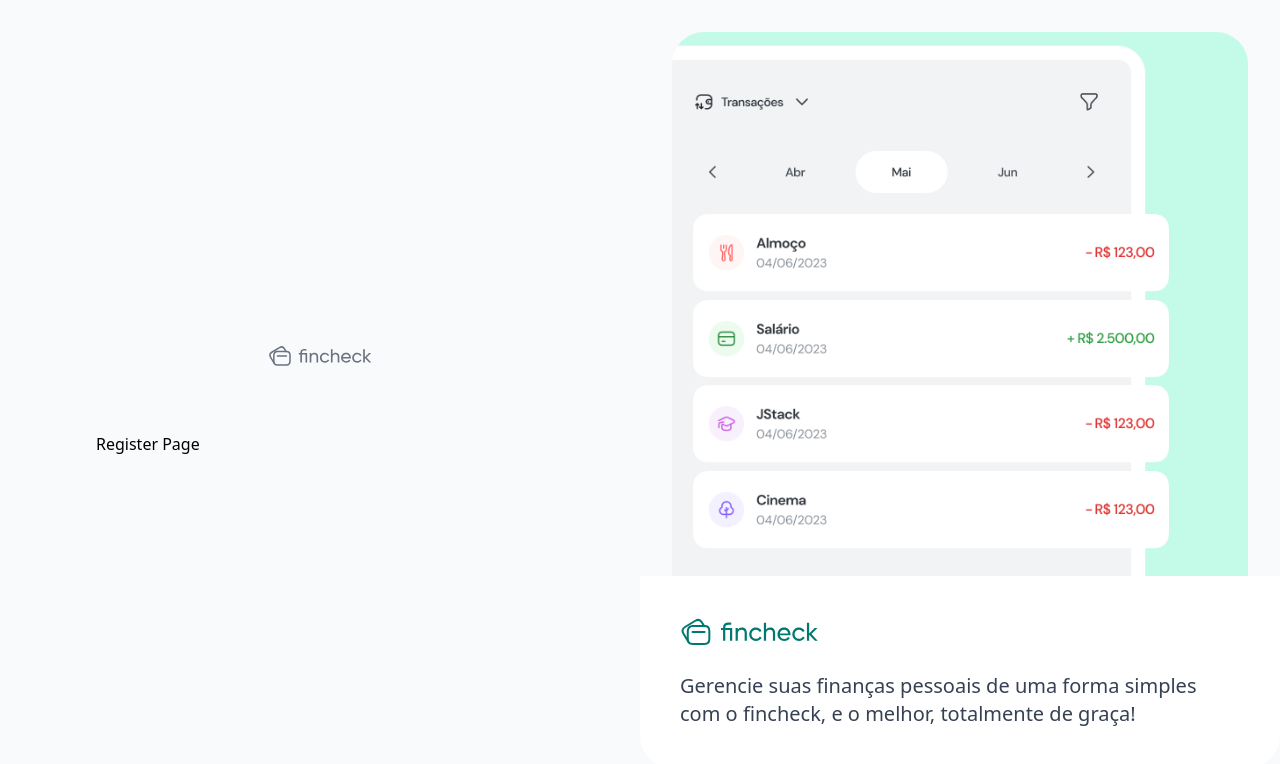
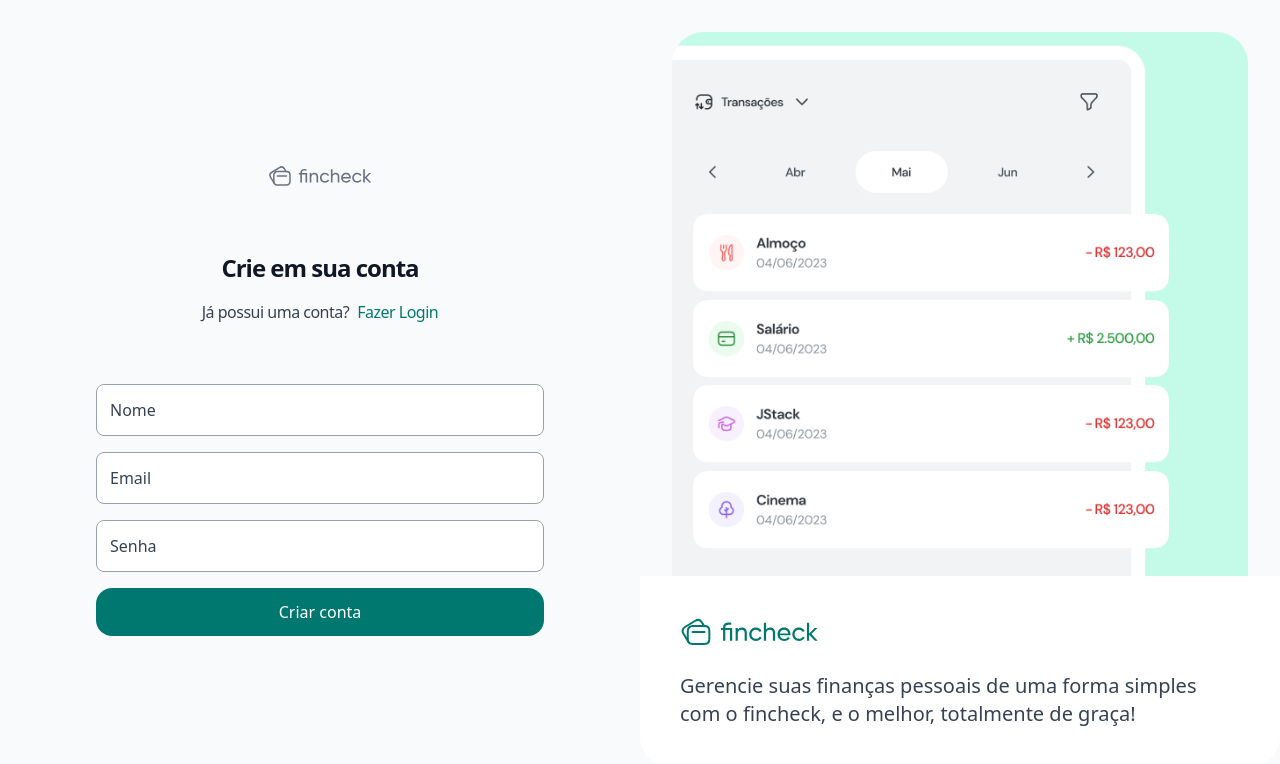
Before and after one commit to rafaapcode/fincheck-fe, a React (Vite) app: page /register in a window 1280 px wide. Shown: the top 764 px of the page. Built offline with nearby package versions, Linux system fonts and the light colour scheme.

Commit message:
feat: finshing the singIn page

```diff
--- a/index.html
+++ b/index.html
@@ -7,7 +7,7 @@
     <link href="/src/styles.css" rel="stylesheet">
     <title>Ballanz</title>
   </head>
-  <body class="h-full bg-gray-50">
+  <body class="h-full bg-gray-50 font-sans antialiased">
     <div id="root" class="w-full h-full"></div>
     <script type="module" src="/src/main.tsx"></script>
   </body>
--- /dev/null
+++ b/src/view/components/Button.tsx
@@ -0,0 +1,15 @@
+/* eslint-disable @typescript-eslint/no-empty-object-type */
+import { type ComponentProps } from "react";
+
+interface ButtonProps extends ComponentProps<"button"> {}
+
+function Button(props: ButtonProps) {
+  return (
+    <button
+      {...props}
+      className="bg-teal-700 hover:bg-teal-600 disabled:bg-gray-200 disabled:text-gray-400 disabled:cursor-not-allowed px-6 h-12 font-medium text-white rounded-2xl transition-all active:bg-teal-800"
+    />
+  );
+}
+
+export default Button;
--- a/src/view/pages/Login/index.tsx
+++ b/src/view/pages/Login/index.tsx
@@ -1,10 +1,11 @@
 import { Link } from "react-router-dom"
+import Button from "../../components/Button"
 import Input from "../../components/Input"
 
 function Login() {
   return (
-    <div>
-      <header className="flex flex-col items-center gap-4">
+    <>
+      <header className="flex flex-col items-center gap-4 text-center">
         <h1 className="text-2xl font-bold text-gray-900 tracking-[-1px]">Entre em sua conta</h1>
         <p className="space-x-2">
           <span className="text-gray-700 tracking-[-0.5px]">Novo por aqui?</span>
@@ -17,11 +18,11 @@ function Login() {
       <form className="mt-[60px] flex flex-col gap-4">
         <Input type="email" placeholder="Email" name="email"/>
         <Input type="password" placeholder="Senha" name="senha"/>
-        <button type="submit" className="mt-2">
+        <Button type="submit" className="mt-2">
           Entrar
-        </button>
+        </Button>
       </form>
-    </div>
+    </>
   )
 }
 
--- a/src/view/pages/Register/index.tsx
+++ b/src/view/pages/Register/index.tsx
@@ -1,7 +1,29 @@
+import { Link } from "react-router-dom"
+import Button from "../../components/Button"
+import Input from "../../components/Input"
 
 function Register() {
   return (
-    <h1>Register Page</h1>
+     <>
+      <header className="flex flex-col items-center gap-4  text-center">
+        <h1 className="text-2xl font-bold text-gray-900 tracking-[-1px]">Crie em sua conta</h1>
+        <p className="space-x-2">
+          <span className="text-gray-700 tracking-[-0.5px]">Já possui uma conta?</span>
+          <Link to="/login" className="tracking-[-0.5px] text-teal-700 font-medium">
+            Fazer Login
+          </Link>
+        </p>
+      </header>
+
+      <form className="mt-[60px] flex flex-col gap-4">
+        <Input type="text" placeholder="Nome" name="name"/>
+        <Input type="email" placeholder="Email" name="email"/>
+        <Input type="password" placeholder="Senha" name="password"/>
+        <Button type="submit" className="mt-2">
+          Criar conta
+        </Button>
+      </form>
+    </>
   )
 }
 
```
